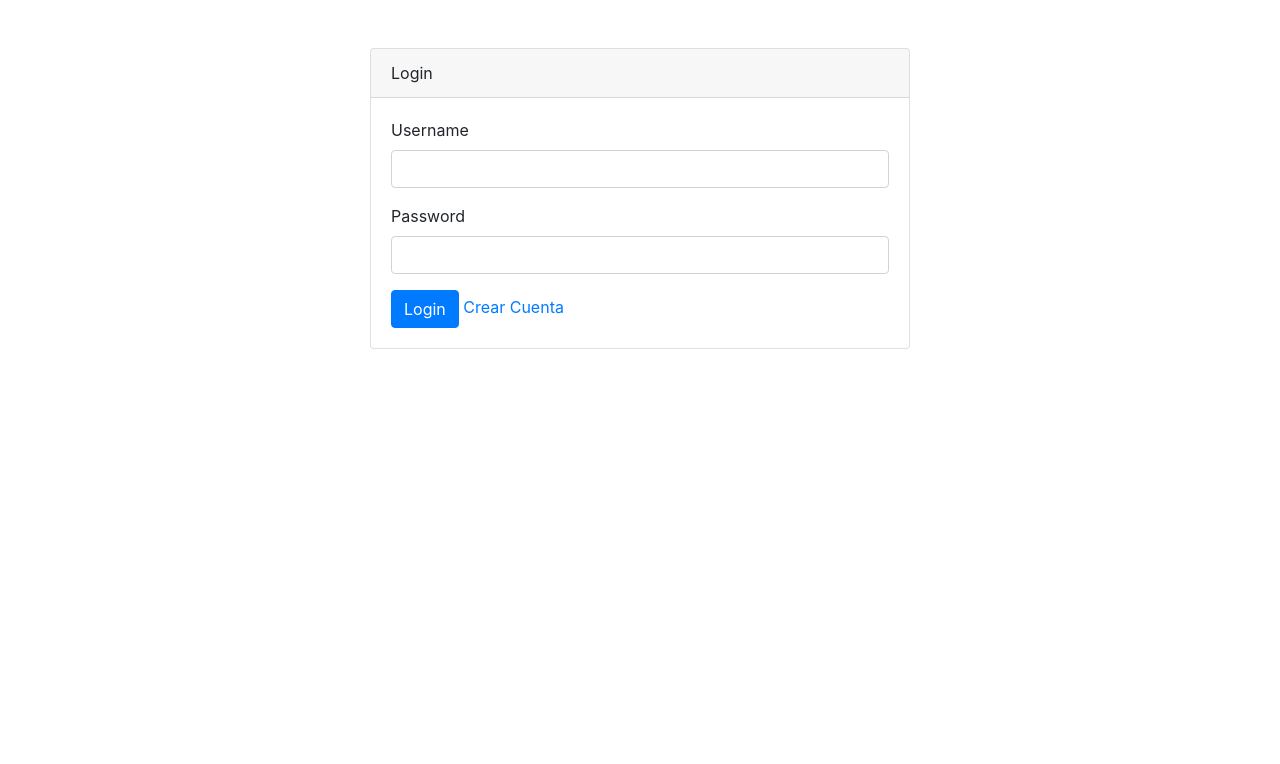
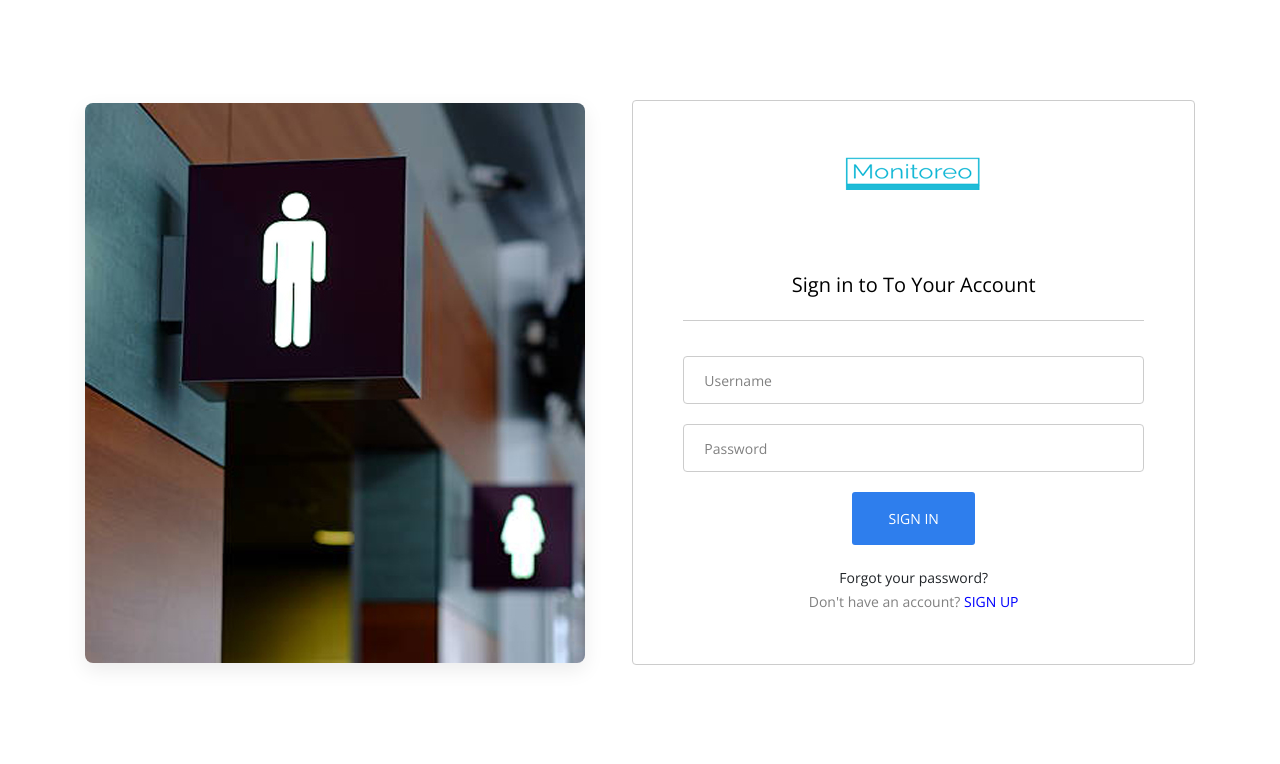
Before and after one commit to alponcedeleon/TP-Dise-o, a Django app: page /accounts/login/ in a window 1280 px wide. Shown: the top 764 px of the page. Run offline with Django 5.2, Linux system fonts and the light colour scheme; some libraries are stand-ins or nearby versions.

Commit message:
Nuevo front login

```diff
--- a/DDS/Aplicaciones/Monitoreo/templates/registration/login.html
+++ b/DDS/Aplicaciones/Monitoreo/templates/registration/login.html
@@ -1,42 +1,103 @@
-<!-- login.html -->
+{% load static %}
 <!DOCTYPE html>
+
+<!--
+ // WEBSITE: https://themefisher.com
+ // TWITTER: https://twitter.com/themefisher
+ // FACEBOOK: https://www.facebook.com/themefisher
+ // GITHUB: https://github.com/themefisher/
+-->
+
 <html lang="en">
 <head>
-  <meta charset="UTF-8">
-  <title>Login</title>
-  <!-- Bootstrap CSS CDN link -->
-  <link rel="stylesheet" href="https://stackpath.bootstrapcdn.com/bootstrap/4.5.2/css/bootstrap.min.css">
+
+  <!-- Basic Page Needs
+  ================================================== -->
+  <meta charset="utf-8">
+  <title>Monitoreo</title>
+
+  <!-- Mobile Specific Metas
+  ================================================== -->
+  <meta http-equiv="X-UA-Compatible" content="IE=edge">
+  <meta name="description" content="Bootstrap App Landing Template">
+  <meta name="viewport" content="width=device-width, initial-scale=1.0, maximum-scale=5.0">
+  <meta name="author" content="Themefisher">
+  <meta name="generator" content="Themefisher Small Apps Template v1.0">
+
+  <!-- Favicon -->
+  <link rel="shortcut icon" type="image/x-icon" href="{% static 'images/favicon.png' %}" />
+
+  <!-- PLUGINS CSS STYLE -->
+  <link rel="stylesheet" href="{% static 'plugins/bootstrap/bootstrap.min.css' %}">
+  <link rel="stylesheet" href="{% static 'plugins/themify-icons/themify-icons.css' %}">
+  <link rel="stylesheet" href="{% static 'plugins/slick/slick.css' %}">
+  <link rel="stylesheet" href="{% static 'plugins/slick/slick-theme.css' %}">
+  <link rel="stylesheet" href="{% static 'plugins/fancybox/jquery.fancybox.min.css' %}">
+  <link rel="stylesheet" href="{% static 'plugins/aos/aos.css' %}">
+
+  <!-- CUSTOM CSS -->
+  <link href="{% static 'css/style.css' %}" rel="stylesheet">
+
 </head>
-<body>
-  <div class="container mt-5">
-    <div class="row justify-content-center">
-      <div class="col-md-6">
-        <div class="card">
-          <div class="card-header">
-            Login
+
+<body class="body-wrapper" data-spy="scroll" data-target=".privacy-nav">
+
+
+<section class="user-login section">
+	<div class="container">
+		<div class="row">
+			<div class="col-12">
+				<div class="block">
+					<!-- Image -->
+					<div class="image align-self-center"><img class="img-fluid" src="{% static 'images/Login/login-photo.jpg' %}"
+							alt="desk-image"></div>
+					<!-- Content -->
+					<div class="content text-center">
+						<div class="logo">
+							<a href="#"><img src="{% static 'images/logo1.png' %}" alt=""></a>
 						</div>
-          <div class="card-body">
-            <form method="post">
+						<div class="title-text">
+							<h3>Sign in to To Your Account</h3>
+						</div>
+						<form action="{% url 'login' %}" method="post">
               {% csrf_token %}
-              <div class="form-group">
-                <label for="id_username">Username</label>
-                <input type="text" name="username" class="form-control" id="id_username" required>
-              </div>
-              <div class="form-group">
-                <label for="id_password">Password</label>
-                <input type="password" name="password" class="form-control" id="id_password" required>
-              </div>
-              <button type="submit" class="btn btn-primary">Login</button>
-              <a  href="{% url 'register' %}">Crear Cuenta</a>
+              <!-- Username -->
+              <input class="form-control main" type="text" placeholder="Username" id="id_username" name="username" required>
+              <!-- Password -->
+              <input class="form-control main" type="password" placeholder="Password" id="id_password" name="password" required>
+              <!-- Submit Button -->
+              <button type="submit" class="btn btn-main-sm">Sign In</button>
           </form>
+          <div class="new-acount">
+              <a href="{% url 'password_reset' %}">Forgot your password?</a>
+              <p>Don't have an account? <a style="color: blue;" href="{% url 'register' %}">SIGN UP</a></p>
           </div>
 						</div>
 					</div>
 				</div>
 			</div>
-  <!-- Bootstrap JS and jQuery CDN links -->
-  <script src="https://code.jquery.com/jquery-3.5.1.slim.min.js"></script>
-  <script src="https://cdn.jsdelivr.net/npm/@popperjs/core@2.5.4/dist/umd/popper.min.js"></script>
-  <script src="https://stackpath.bootstrapcdn.com/bootstrap/4.5.2/js/bootstrap.min.js"></script>
+		</div>
+	</div>
+</section>
+
+
+  <!-- To Top -->
+  <div class="scroll-top-to">
+    <i class="ti-angle-up"></i>
+  </div>
+
+  <!-- JAVASCRIPTS -->
+  <script src="{% static 'plugins/jquery/jquery.min.js' %}"></script>
+  <script src="{% static 'plugins/bootstrap/bootstrap.min.js' %}"></script>
+  <script src="{% static 'plugins/slick/slick.min.js' %}"></script>
+  <script src="{% static 'plugins/fancybox/jquery.fancybox.min.js' %}"></script>
+  <script src="{% static 'plugins/syotimer/jquery.syotimer.min.js' %}"></script>
+  <script src="{% static 'plugins/aos/aos.js' %}"></script>
+  <!-- google map -->
+  <script src="https://maps.googleapis.com/maps/api/js?key=AIzaSyAgeuuDfRlweIs7D6uo4wdIHVvJ0LonQ6g"></script>
+  <script src="{% static 'plugins/google-map/gmap.js' %}"></script>
+
+  <script src="{% static 'js/script.js' %}"></script>
 </body>
+
 </html>
```
Also changed, not shown: DDS/DDS/settings.py (+6 -6 lines), DDS/Aplicaciones/Monitoreo/migrations/0011_alter_estacion_localidad.py (added), DDS/Aplicaciones/Monitoreo/migrations/0013_merge_20240106_1315.py (added), DDS/Aplicaciones/Monitoreo/static/images/Login/front-desk-sign-in.jpg (deleted), DDS/Aplicaciones/Monitoreo/static/images/Login/login-photo.jpg (added), DDS/Aplicaciones/Monitoreo/static/images/logo1.png. Lines whose indentation alone changed are shown as unchanged.
